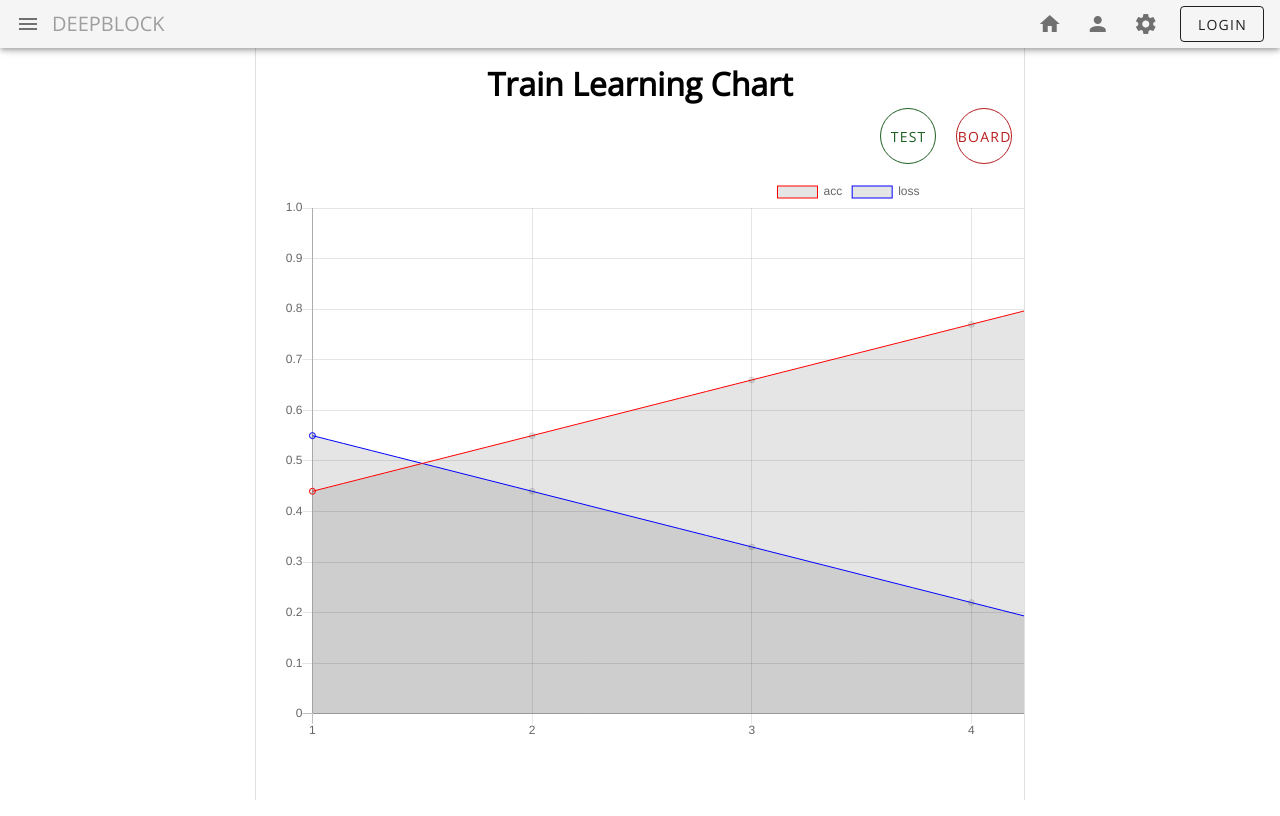
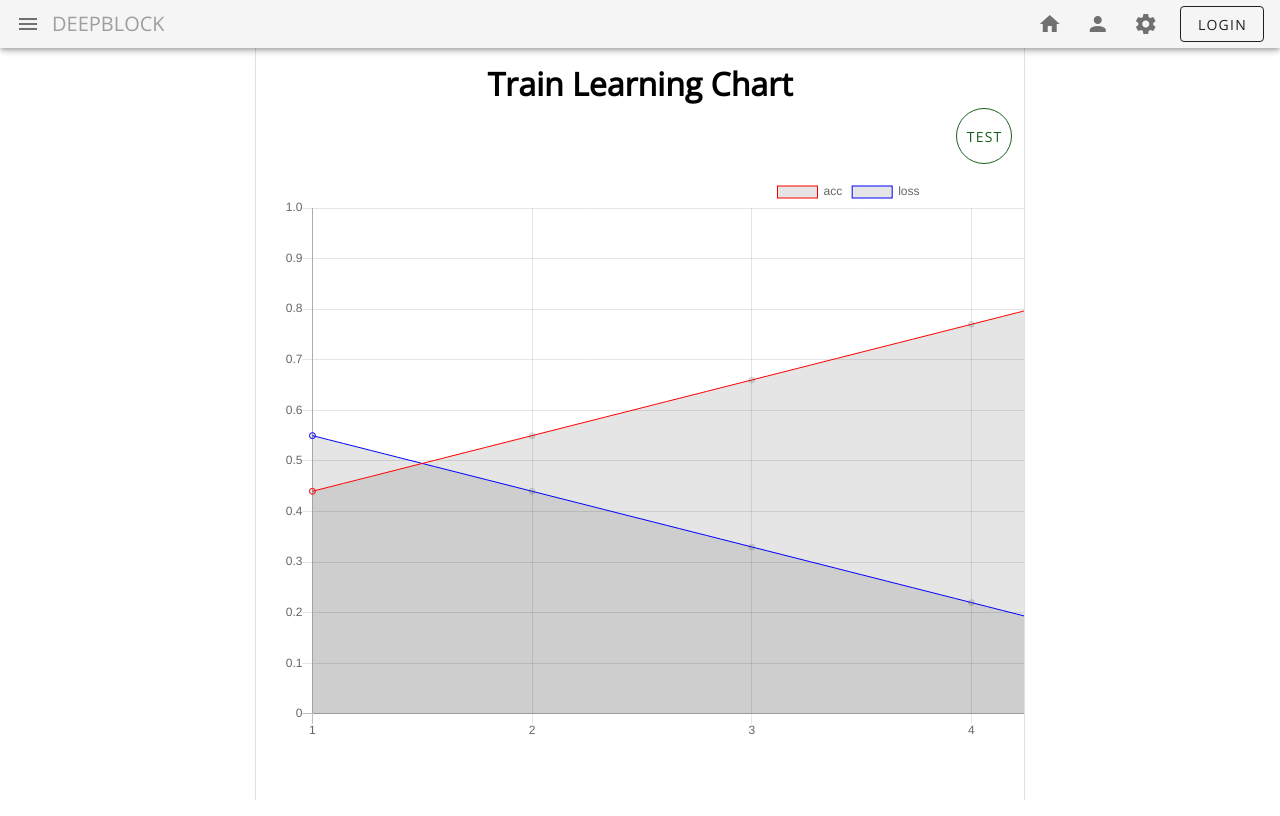
Before and after one commit to DeepBl0ck/DeepBlock, a Vue app: page /train in a window 1280 px wide. Shown: the top 816 px of the page. Built offline with nearby package versions, Linux system fonts and the light colour scheme; what vue-input-autowidth, vue-js-grid would draw is missing.

Commit message:
Delete unused code

```diff
--- a/src/components/board/Train.vue
+++ b/src/components/board/Train.vue
@@ -12,9 +12,8 @@
           outlined
           color="#1B5E20"
           @click="layerTrain()"
-          >Test</v-btn
-        >
-        <v-btn
+        >Test</v-btn>
+        <!-- <v-btn
           class="goBoard"
           id="goBoard"
           fab
@@ -22,8 +21,7 @@
           outlined
           color="#B71C1C"
           @click="resetLayer()"
-          >Board</v-btn
-        >
+        >Board</v-btn>-->
         <chart />
       </v-col>
     </v-row>
@@ -35,14 +33,15 @@ import chart from "@/components/chart/Chart.vue";
 export default {
   name: "chartView",
   components: {
-    chart,
+    chart
   },
+  methods: {}
 };
 </script>
 
 <style lang="sass">
 .chart h1
-    text-align: center
+  text-align: center
 .goBoard
-    margin-left: 20px</style
+  margin-left: 20px</style
 >>
```
